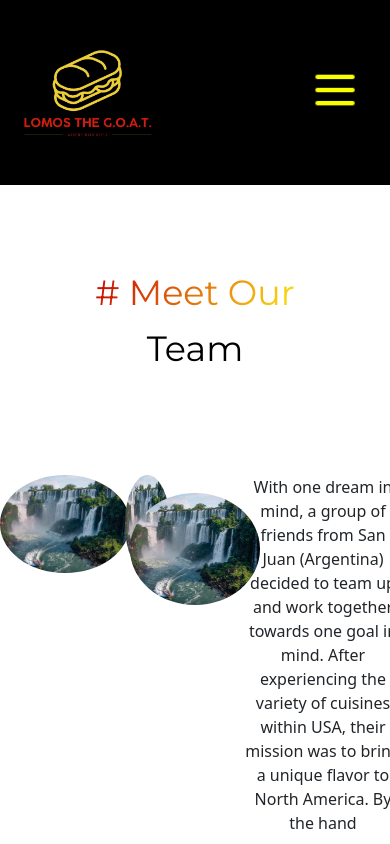
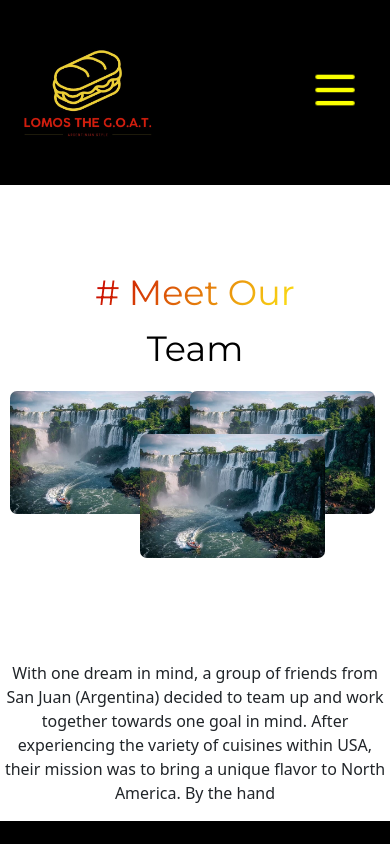
Before and after one commit to JorgeLG87/Lomos-the-G.O.A.T, a React (Vite) app: page /about-us in a window 390 px wide. Shown: the top 844 px of the page. Built offline with nearby package versions, Linux system fonts and the light colour scheme; the HTML template or start-up script is replaced by a standard one.

Commit message:
Changed the styling CSS for the About Us page on mobile devices

```diff
--- a/src/Components/AboutUs.css
+++ b/src/Components/AboutUs.css
@@ -9,6 +9,12 @@
     grid-template-columns: 50% 40%;
     margin-top: 100px;
     gap: 50px;
+    @media (width < 450px) {
+        grid-template-columns: none;
+        grid-template-rows: repeat(2, 1fr);
+        margin-top: 0px;
+        /* gap: 10px; */
+    }
 }
 
 .photos-container {
@@ -23,7 +29,7 @@
     @media (width < 450px) {
         width: 100%;
         height: 130px;
-        margin-left: 0px;
+        margin-left: 10px;
     }
 }
 
@@ -33,12 +39,18 @@
     height: 100%;
     border-radius: 50%;
     z-index: 1;
+    @media (width < 450px) {
+        border-radius: 0%;
+    }
 }
 
 .first-photo {
     width: 100%;
     height: 100%;
     border-radius: 50%;
+    @media (width < 450px) {
+        border-radius: 7px;
+    }
 }
 
 .photo2 {
@@ -48,12 +60,18 @@
     border-radius: 100%;
     z-index: 2;
     margin-left: -25px;
+    @media (width < 450px) {
+
+    }
 }
 
 .second-photo {
     width: 100%;
     height: 100%;
     border-radius: 100%;
+    @media (width < 450px) {
+        border-radius: 7px;
+    }
 }
 
 .photo3 {
@@ -66,16 +84,25 @@
     margin-top: -100px;
     margin-left: 130px;
     z-index: 3;
+    @media (width < 450px) {
+
+    }
 }
 
 .third-photo {
     width: 100%;
     height: 100%;
     border-radius: 100%;
+    @media (width < 450px) {
+        border-radius: 7px;
+    }
 }
 
 .text-aboutUs-container {
     display: flex;
     justify-content: center;
     align-items: center;
+    @media (width < 450px) {
+        margin-top: 30px;
+    }
 }
```
